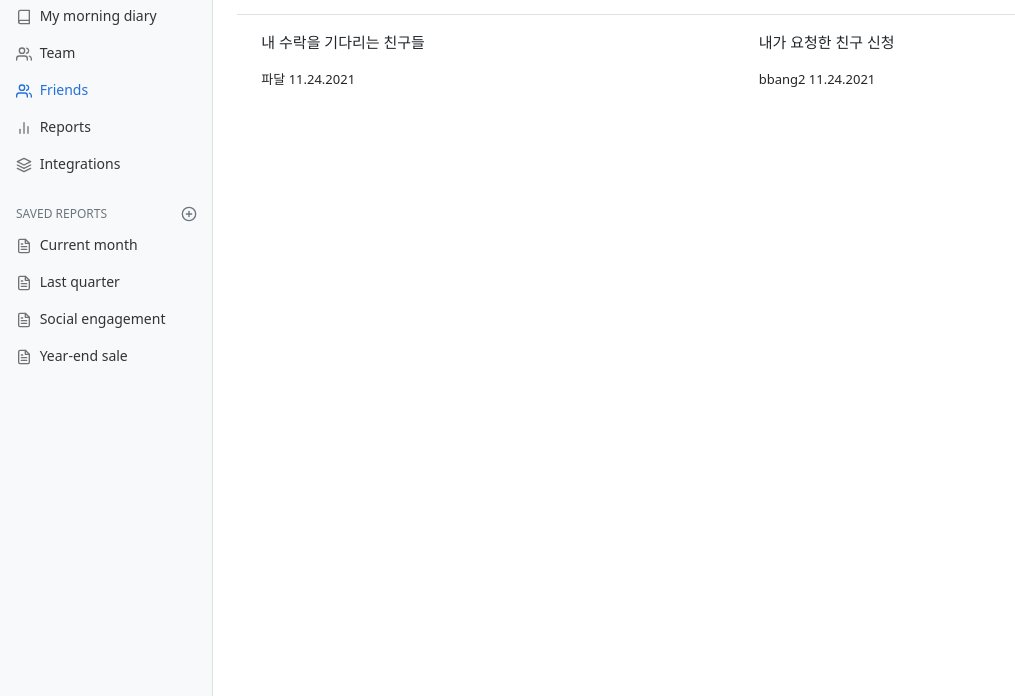
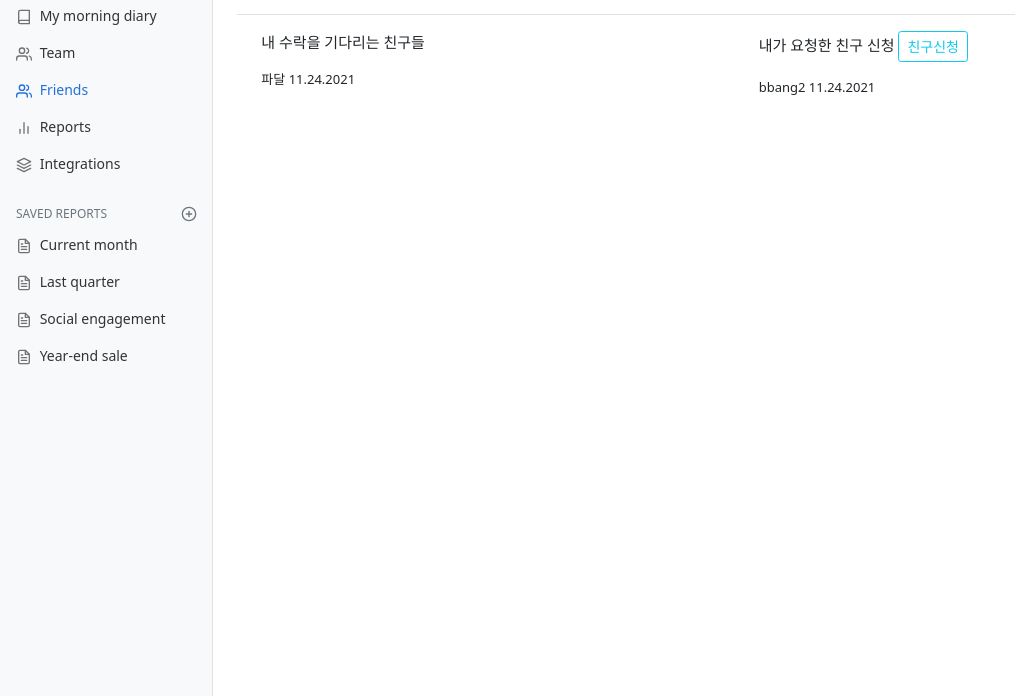
Before and after one commit to samon3869/Morning_diary, a Django app: a page that uses miracle/diary/templates/friends/add_friends.html in a window 1280 px wide. Shown: the part 104-800 px from the top of the page, without its empty margins (0-1015 px from the left). Run offline with Django 3.2, Linux system fonts and the light colour scheme; some libraries are stand-ins or nearby versions; some web fonts are replaced.

Commit message:
[Friend Template] add add_freinds_modal template

```diff
--- a/miracle/diary/templates/friends/add_friends.html
+++ b/miracle/diary/templates/friends/add_friends.html
@@ -19,11 +19,17 @@
 	<div class="container">
 		<div class="row">
 			<div class="col-fluid col-md-6">
-				<p style="font-size: 15px;">내 수락을 기다리는 친구들<p>
+				<p style="font-size: 15px;">내 수락을 기다리는 친구들</p>
 				<p style="font-size: small;">파달 11.24.2021</p>
 			</div>
 			<div class="col-fluid col-md-6">
-				<p style="font-size: 15px;">내가 요청한 친구 신청<p>
+				<p style="font-size: 15px;">
+					<span>내가 요청한 친구 신청</span>
+					<button type="button" class="btn btn-outline-info btn-sm" data-bs-toggle="modal" data-bs-target="#exampleModal">
+						친구신청
+					</button>
+					{% include 'friends/add_friends_modal.html' %}
+				</p>
 				<p style="font-size: small;">bbang2 11.24.2021</p>
 			</div>
 		</div>
--- /dev/null
+++ b/miracle/diary/templates/friends/add_friends_modal.html
@@ -0,0 +1,19 @@
+<!-- Modal -->
+<div class="modal fade" id="exampleModal" tabindex="-1" aria-labelledby="exampleModalLabel" aria-hidden="true">
+  <div class="modal-dialog">
+    <div class="modal-content">
+      <div class="modal-header">
+        <h5 class="modal-title" id="exampleModalLabel">Modal title</h5>
+        <button type="button" class="btn-close" data-bs-dismiss="modal" aria-label="Close"></button>
+      </div>
+      <div class="modal-body">
+        <label for="nickname">친구이름: </label>
+				<input type="text" id="nickname" name="nickname"/>
+      </div>
+      <div class="modal-footer">
+        <button type="button" class="btn btn-secondary" data-bs-dismiss="modal">취소</button>
+        <button type="button" class="btn btn-primary">친구요청</button>
+      </div>
+    </div>
+  </div>
+</div>
```
